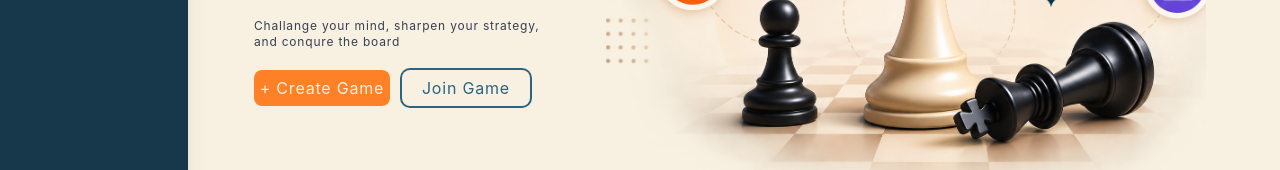
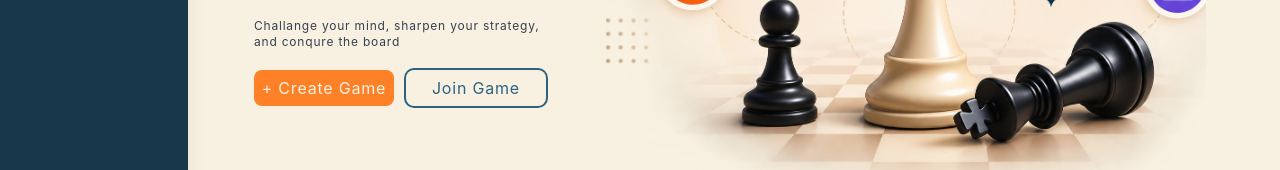
Before and after one commit to rameenali19/Chess-Game, a React (Vite) app: page / in a window 1280 px wide. Shown: the part 380-550 px from the top of the page. Built offline with nearby package versions, Linux system fonts and the light colour scheme; no server answers.

Commit message:
adjusting buttons

```diff
--- a/src/components/HomePageLogo.jsx
+++ b/src/components/HomePageLogo.jsx
@@ -15,14 +15,14 @@ function HomePageLogo() {
           <h1> Challange your mind, sharpen your strategy,</h1>
           <h1>and conqure the board</h1>
         </div>
-        <div className="flex gap-3">
+        <div className="flex gap-3 items-center">
           <Button
             text="+ Create Game"
             variant="primary"
             textSize="normal"
             fontWeight="normal"
             onClick={() => navigate("/mode-selection")}
-            className="w-34 h-9"
+            className="w-35 h-9"
           />
           <Button
             text="Join Game"
@@ -34,7 +34,7 @@ function HomePageLogo() {
                 mode: "join"
               }
             })}
-            className="w-32 h-9"
+            className="w-35 h-9"
           />
         </div>
       </div>
```
